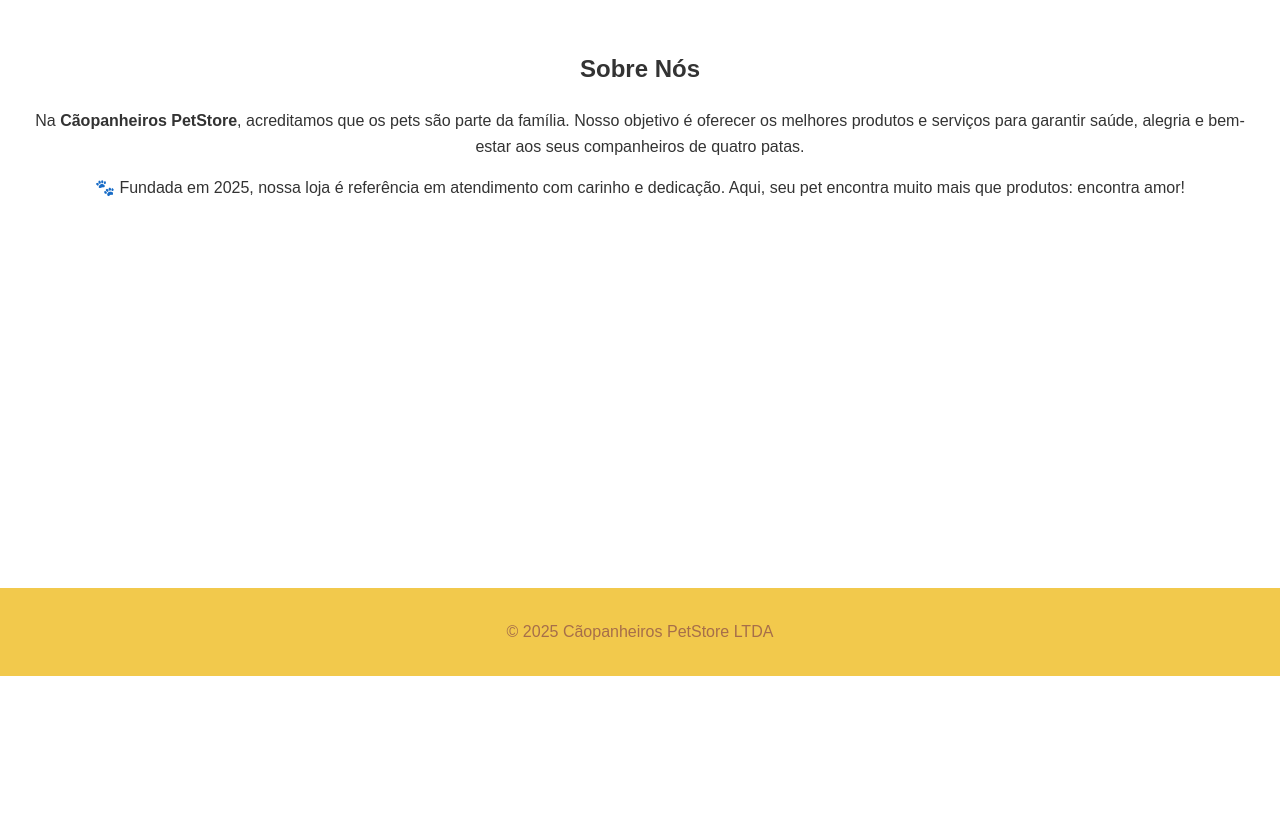
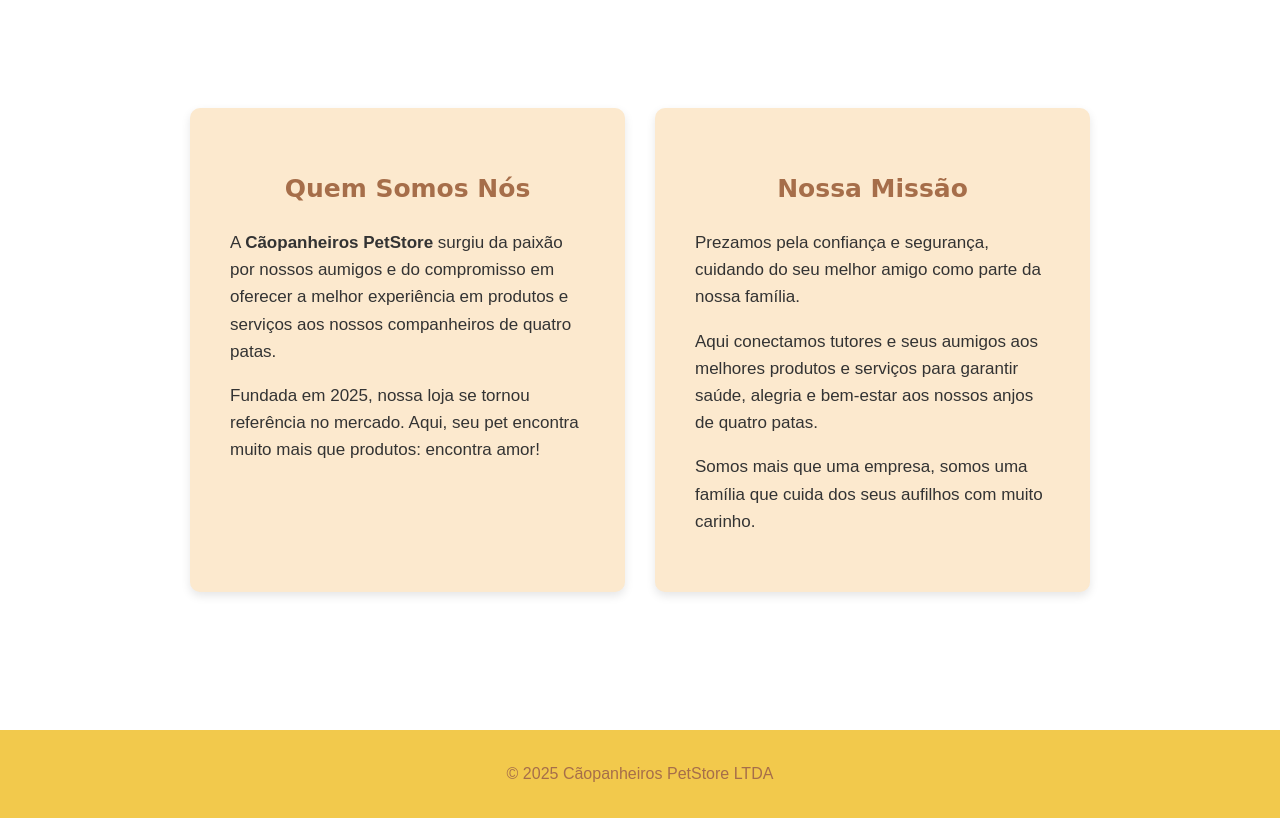
Before and after one commit to lamartinz/PetshopWeb, a PHP site: page /sobre.html in a window 1280 px wide. Shown: the part 124-942 px from the top of the page. Before the commit the page ends 800 px from the top, so only its background shows below. Run offline with PHP 8.4, Linux system fonts and the light colour scheme.

Commit message:
Feature: html e css Sobre
No Html da página Sobre eu refiz a main e depois estilizei com o Css

```diff
--- a/SRC/css/style.css
+++ b/SRC/css/style.css
@@ -269,13 +269,13 @@ footer{
 
 .BemVindo h2{
   font-family: "Baloo 2", "Fredoka One", cursive;
-  font-size: 2em;
+  font-size: 30px;
   margin-bottom: 15px;
   color: #A66E4A;
 }
 
 .BemVindo p{
-  font-size: 1em;
+  font-size: 16px;
   margin-bottom: 30px;
   color: #A66E4A;
 }
@@ -368,3 +368,68 @@ footer{
   text-align: center;
   margin-top: 17px;
 }
+
+/* tela sobre */
+.sobre-layout{
+  display: flex;
+  justify-content: center;
+  align-items: center;
+  min-height: 75vh;
+  padding: 20px;
+}
+
+.info-container{
+  display: flex;
+  width: 100%;
+  max-width: 900px;
+  gap: 30px; /* coloca um espaço de 30px entre as duas caixinhas */
+  background-color: transparent;
+}
+
+.quem-somos-nos{
+  flex: 1;
+  padding: 40px;
+  background-color: #FCE9CE;
+  border-radius: 10px;
+  box-shadow: 0 4px 10px rgba(0, 0, 0, 0.1);
+  text-align: left;
+  height: auto;
+}
+
+.nossa-missao{
+  flex: 1;
+  padding: 40px;
+  background-color: #FCE9CE;
+  border-radius: 10px;
+  box-shadow: 0 4px 10px rgba(0, 0, 0, 0.1);
+  text-align: left;
+  height: auto;
+}
+
+.quem-somos-nos h2{
+  font-family: "Baloo 2", "Fredoka One", cursive;
+  color: #A66E4A;
+  margin-bottom: 20px;
+  font-size: 25px;
+  text-align: center;
+}
+
+.nossa-missao h2{
+  font-family: "Baloo 2", "Fredoka One", cursive;
+  color: #A66E4A;
+  margin-bottom: 20px;
+  font-size: 25px;
+  text-align: center;
+}
+
+.quem-somos-nos p{
+  font-size: 17px;
+  color: #333;
+  line-height: 1.6;
+}
+
+.nossa-missao p{
+  font-size: 17px;
+  color: #333;
+  line-height: 1.6;
+}
--- a/SRC/sobre.html
+++ b/SRC/sobre.html
@@ -24,13 +24,33 @@
   </header>
 
   <main>
-    <h2>Sobre Nós</h2>
-    <p>Na <strong>Cãopanheiros PetStore</strong>, acreditamos que os pets são parte da família.
-    Nosso objetivo é oferecer os melhores produtos e serviços para garantir
-    saúde, alegria e bem-estar aos seus companheiros de quatro patas.</p>
-
-    <p>🐾 Fundada em 2025, nossa loja é referência em atendimento com carinho
-    e dedicação. Aqui, seu pet encontra muito mais que produtos: encontra amor!</p>
+    <div class="sobre-layout">
+      <div class="info-container">
+        <div class="quem-somos-nos">
+          <h2>Quem Somos Nós</h2>
+          <p>A <strong>Cãopanheiros PetStore</strong> surgiu da paixão por nossos
+            aumigos e do compromisso em oferecer a melhor experiência em
+            produtos e serviços aos nossos companheiros de quatro patas.
+          </p>
+          <p>Fundada em 2025, nossa loja se tornou referência no mercado.
+            Aqui, seu pet encontra muito mais que produtos: encontra amor!
+          </p>
+        </div>
+        <div class="nossa-missao">
+          <h2>Nossa Missão</h2>
+          <p>Prezamos pela confiança e segurança, cuidando do seu melhor amigo
+            como parte da nossa família.
+          </p>
+          <p>Aqui conectamos tutores e seus aumigos
+            aos melhores produtos e serviços para garantir saúde, alegria
+            e bem-estar aos nossos anjos de quatro patas.
+          </p>
+          <p>Somos mais que uma empresa, somos uma família
+            que cuida dos seus aufilhos com muito carinho.
+          </p>
+        </div>
+      </div>
+    </div>
   </main>
 
   <footer>
```
